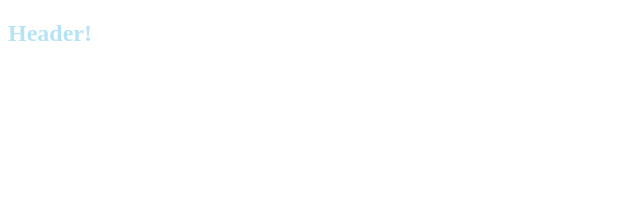
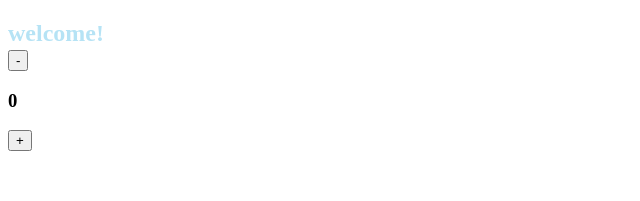
Before and after one commit to amulyk/alldgads-prototype, a React (Create React App) app: page / in a window 1280 px wide. Shown: the top 201 px of the page, without its empty margins (0-640 px from the left). Built offline with nearby package versions, Linux system fonts and the light colour scheme.

Commit message:
feat(source): fix

```diff
--- a/src/App.tsx
+++ b/src/App.tsx
@@ -1,4 +1,4 @@
 import React from 'react';
 import { Header } from './components/header';
 
-export const App: React.FC = () => <Header />;
+export const App: React.FC = () => <Header title="Welcome!" />;
--- a/src/components/header/index.tsx
+++ b/src/components/header/index.tsx
@@ -1,8 +1,37 @@
-import React from 'react';
+import React, { FC, ReactElement, useState } from 'react';
 import styles from './styles/index.module.scss';
 
-export const Header: React.FC = () => (
-  <section className={styles.header}>
-    <h1>Header!</h1>
-  </section>
-);
+type Props = {
+  title?: string;
+  children?: never;
+};
+
+export const Header: FC<Props> = ({ title }: Props): ReactElement => {
+  const content = typeof title === 'string' ? title.toLocaleLowerCase() : title;
+  const [counter, setCounter] = useState(0);
+
+  const increase = (): void => {
+    setCounter((prevCounter) => prevCounter + 1);
+  };
+
+  const decrease = (): void => {
+    setCounter((prevCounter) => prevCounter - 1);
+  };
+
+  return (
+    <section className={styles.header}>
+      <h1>{content}</h1>
+      <button type="button" onClick={decrease}>
+        -
+      </button>
+      <h3>{counter}</h3>
+      <button type="button" onClick={increase}>
+        +
+      </button>
+    </section>
+  );
+};
+
+Header.defaultProps = {
+  title: 'Hello!',
+};
```
